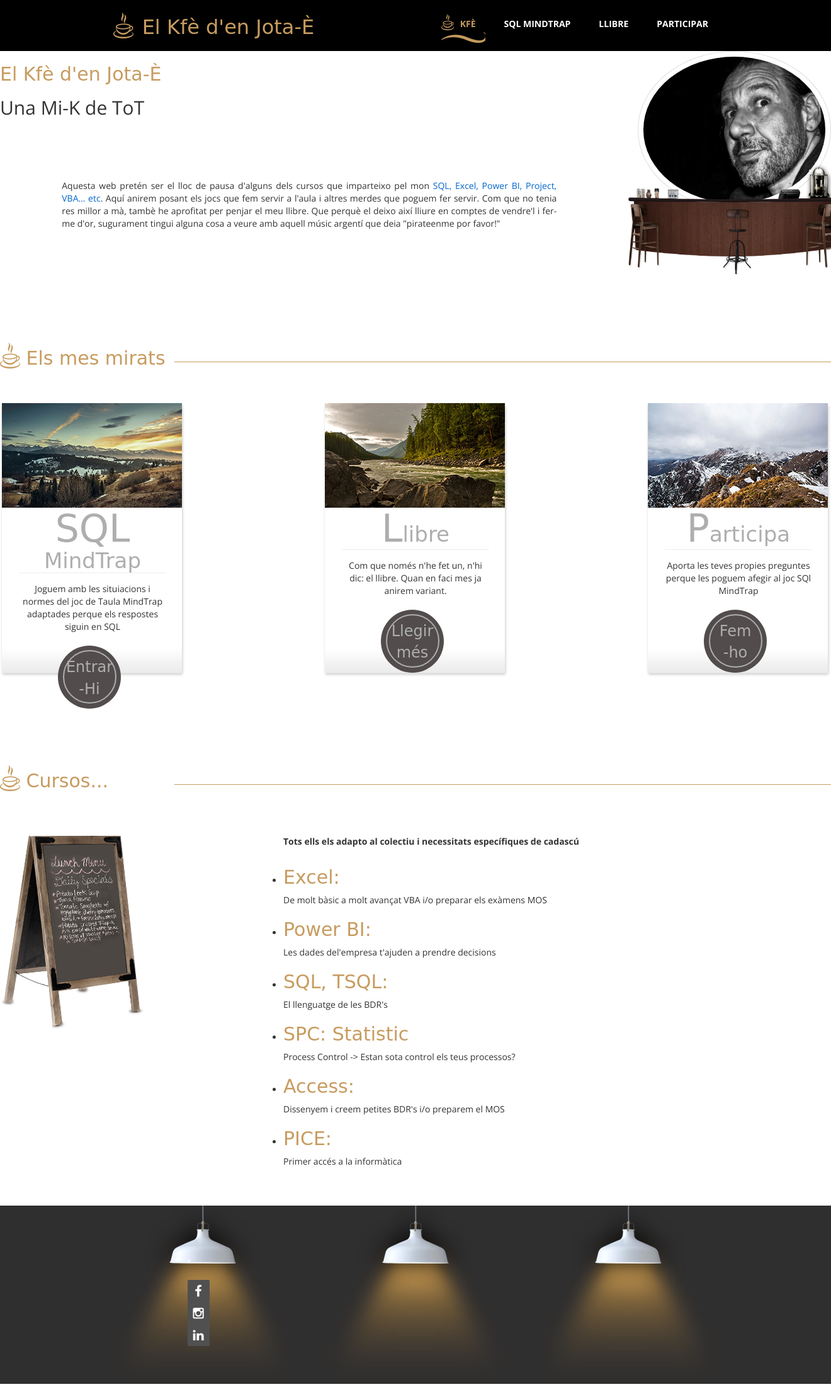
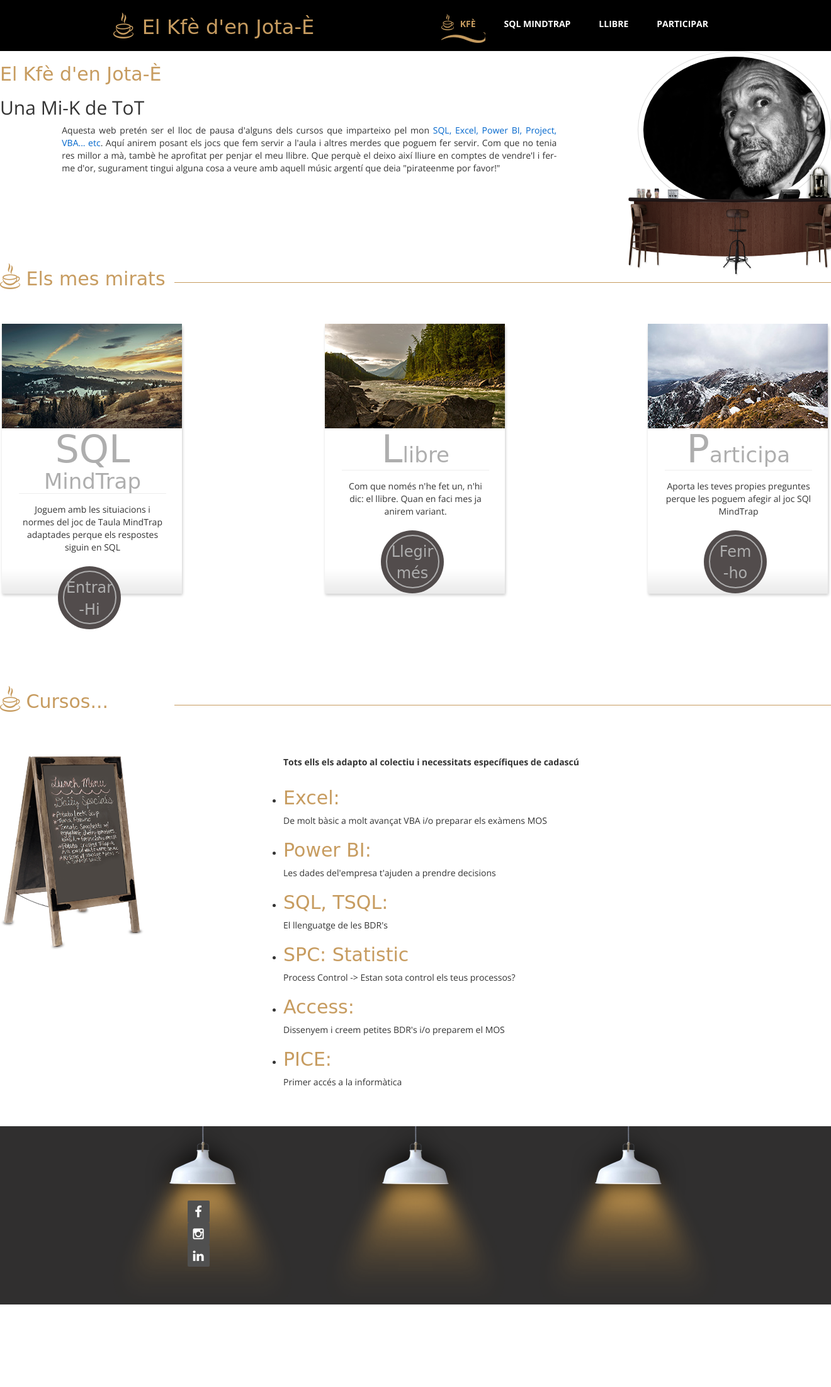
Before and after one commit to joanemili/my-first-blog, a Django app: page / in a window 1320 px wide; the page is wider, and only the part inside the window is pictured. Shown: that part at 63% size. After the commit the page ends 2071 px from the top of that part, so only its background shows below. Run offline with Django 3.2, Linux system fonts and the light colour scheme; some libraries are stand-ins or nearby versions; some web fonts are replaced.

Commit message:
semi def 4

```diff
--- a/ruleta_c/static/css/templatemo_style.css
+++ b/ruleta_c/static/css/templatemo_style.css
@@ -155,9 +155,7 @@ ul {
   padding: 0;
 }
 * { font-family: 'Open Sans', sans-serif; }
-.container {
-    margin-top: 10%;
-    max-width: 960px; }
+.container { max-width: 960px; }
 .tm-handwriting-font { font-family: 'Damion', cursive; }
 .tm-top-header {
   background: black;
--- a/ruleta_c/templates/ruleta_c/cdje_base.html
+++ b/ruleta_c/templates/ruleta_c/cdje_base.html
@@ -1,6 +1,6 @@
 {% load static %}
 <!DOCTYPE html>
-<html lang="en">
+<html lang="ca-ES">
 <head>
   <meta charset="utf-8">
   <meta http-equiv="X-UA-Compatible" content="IE=edge">
@@ -77,7 +77,7 @@ http://www.templatemo.com/tm-466-cafe-house
        </div>
     </section>
 
-
+    <section>
       <div class="tm-black-bg">
         <div class="container">
           <div class="row margin-bottom-60">
@@ -99,9 +99,10 @@ http://www.templatemo.com/tm-466-cafe-house
           </div>
         </div>
       </div>
+    </section>
+</footer> <!-- Footer content-->
 
-</footer> <!-- Footer content-->
-   <!-- JS -->
+<!-- JS -->
    <script type="text/javascript" src={% static 'js/jquery_1.11.2.min.js' %}></script>      <!-- jQuery -->
    <script type="text/javascript" src={% static 'js/templatemo_script.js' %}></script>      <!-- Templatemo Script -->
 
--- a/static/css/templatemo_style.css
+++ b/static/css/templatemo_style.css
@@ -242,7 +242,17 @@ ul {
   margin: 150px auto 350px;
   max-width: 650px;
 }
-.tm-welcome-description {text-align: justify;margin: 10%;}
+.tm-welcome-description { text-align: justify;
+                          margin-left:10%;
+                          margin-right:10%;
+                        }
+
+. container-ini{
+                    text-align: justify;
+                    margin-left:10%;
+                    margin-right:10%;
+}
+
 .tm-welcome-img-container { text-align: right; }
 .tm-more-button-welcome { margin: 40px auto; }
 .tm-more-button {
```
